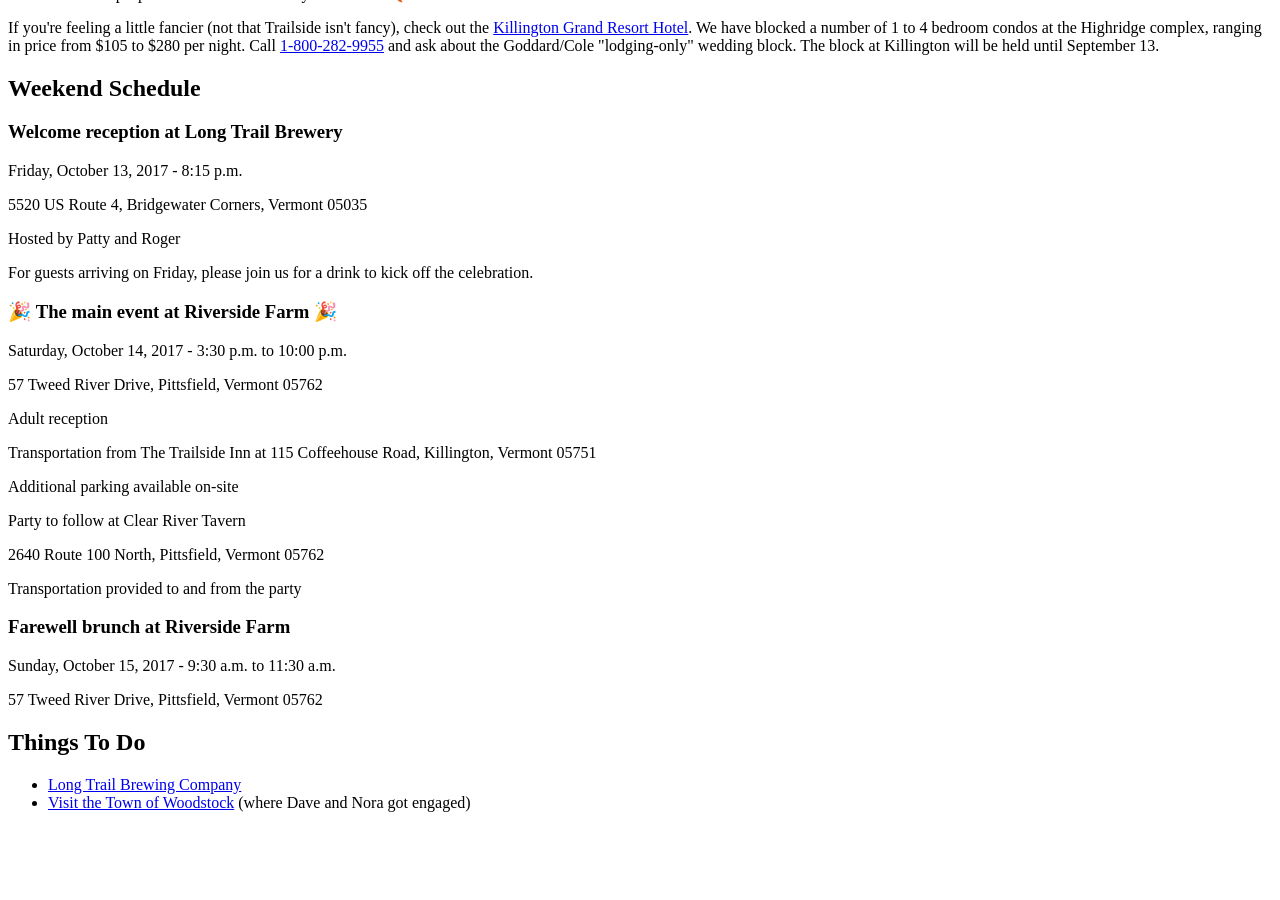
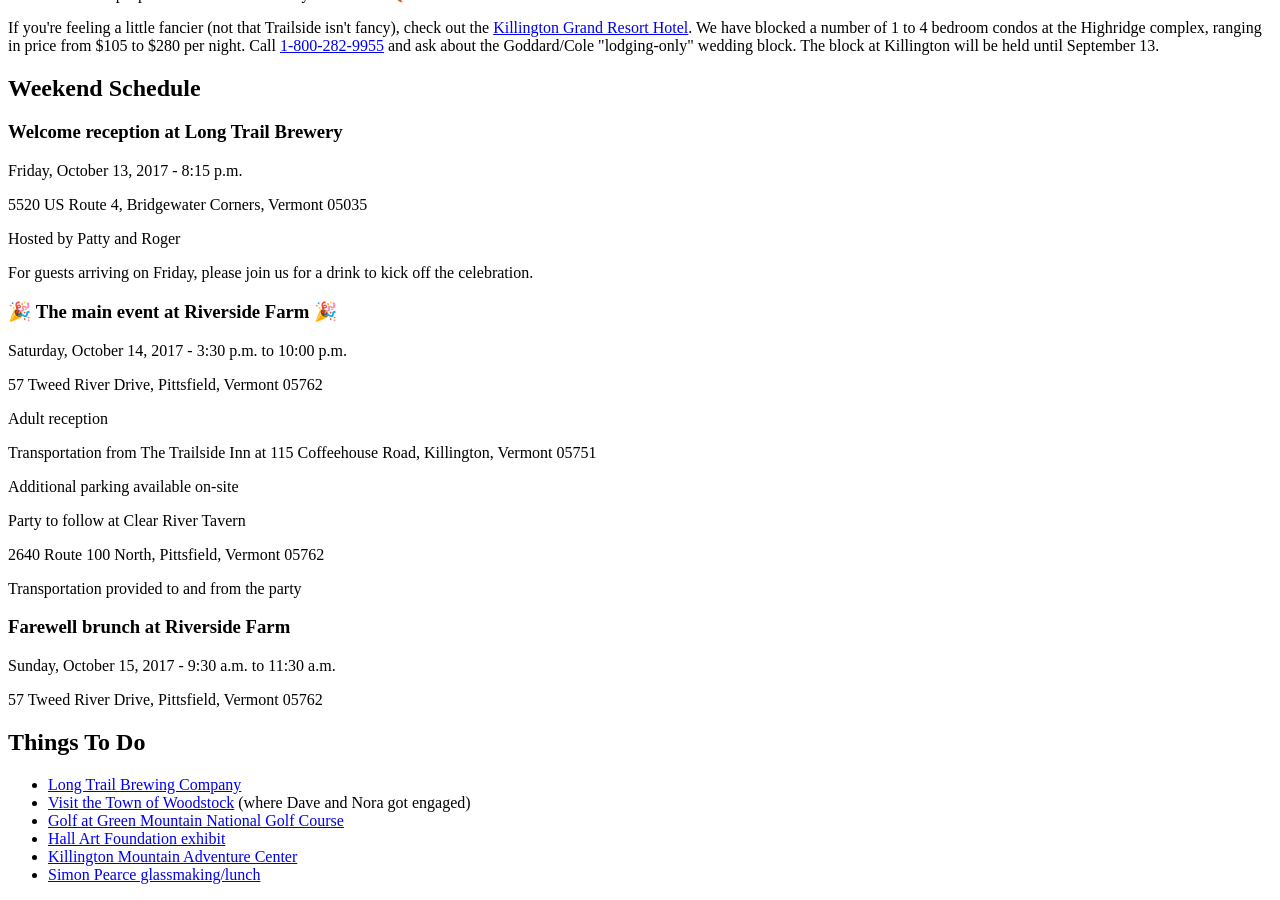
Before and after one commit to mrdavidjcole/wedding-website, a Jekyll site: the page built from about.md, in a window 1280 px wide and 900 px high, scrolled down 1366 px. Built offline with Jekyll 4.4.1, drawn with Linux system fonts in a browser that asks for light colours; nearby versions of some CDN libraries; comment, search, counter and statistics services are not loaded; before the commit the page ends 2194 px from its top, so only the background shows below that.

Commit message:
Add more things to do. Thanks Mom.

```diff
--- a/_includes/things-to-do.html
+++ b/_includes/things-to-do.html
@@ -9,6 +9,18 @@
         <li>
           <a href="https://www.google.com/maps/place/Middle+Covered+Bridge/@43.6245131,-72.523173,15.65z/data=!4m5!3m4!1s0x0:0xa3718fefbf479733!8m2!3d43.6246617!4d-72.5204837">Visit the Town of Woodstock</a> (where Dave and Nora got engaged)
         </li>
+        <li>
+          <a href="http://www.gmngc.com/">Golf at Green Mountain National Golf Course</a>
+        </li>
+        <li>
+          <a href="http://www.hallartfoundation.org/exhibitions/future/vermont">Hall Art Foundation exhibit</a>
+        </li>
+        <li>
+          <a href="http://www.killington.com/site/summer/adventure-center/index.html">Killington Mountain Adventure Center</a>
+        </li>
+        <li>
+          <a href="http://www.simonpearce.com/our-stores/quechee/ ">Simon Pearce glassmaking/lunch</a>
+        </li>
       </ul>
     </div>
   </div>
```
